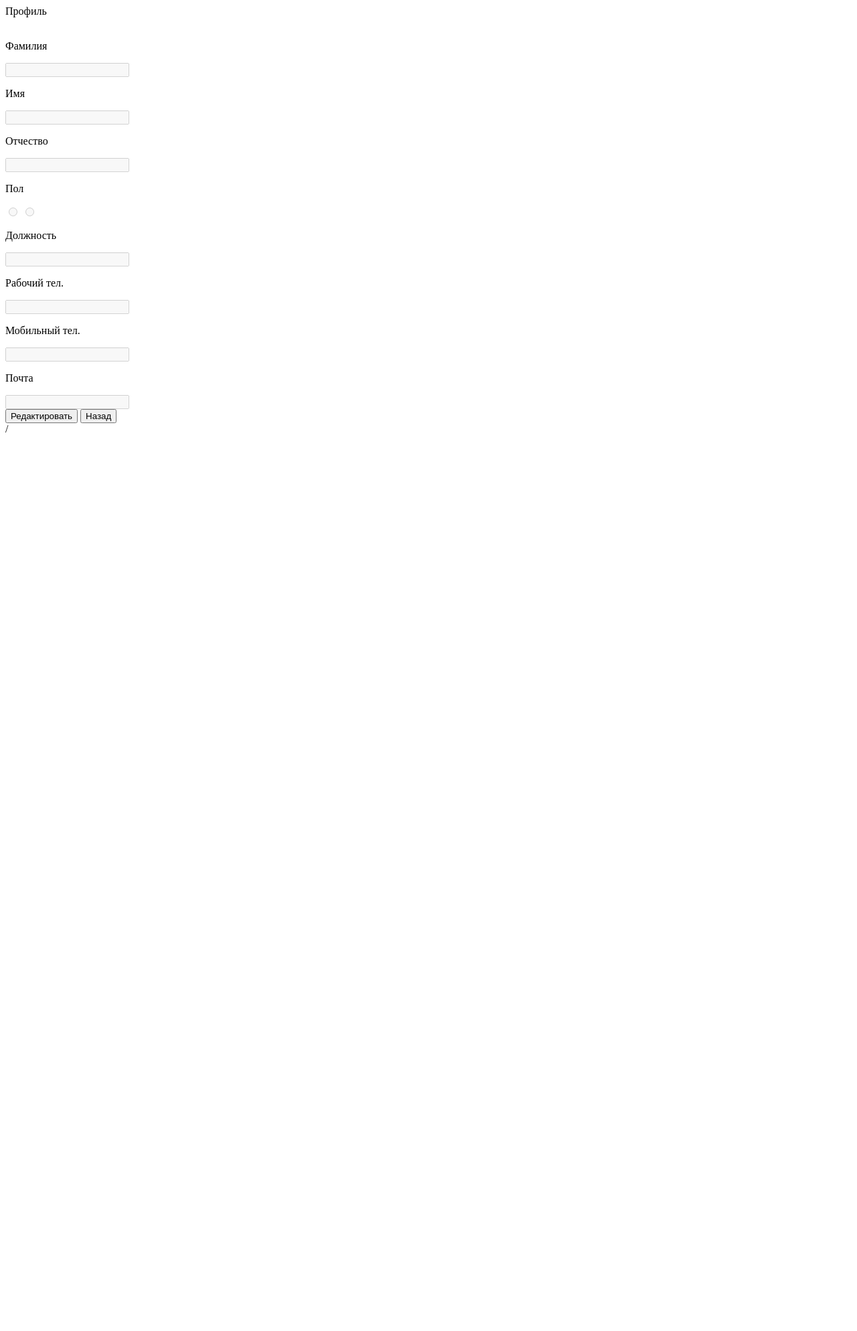
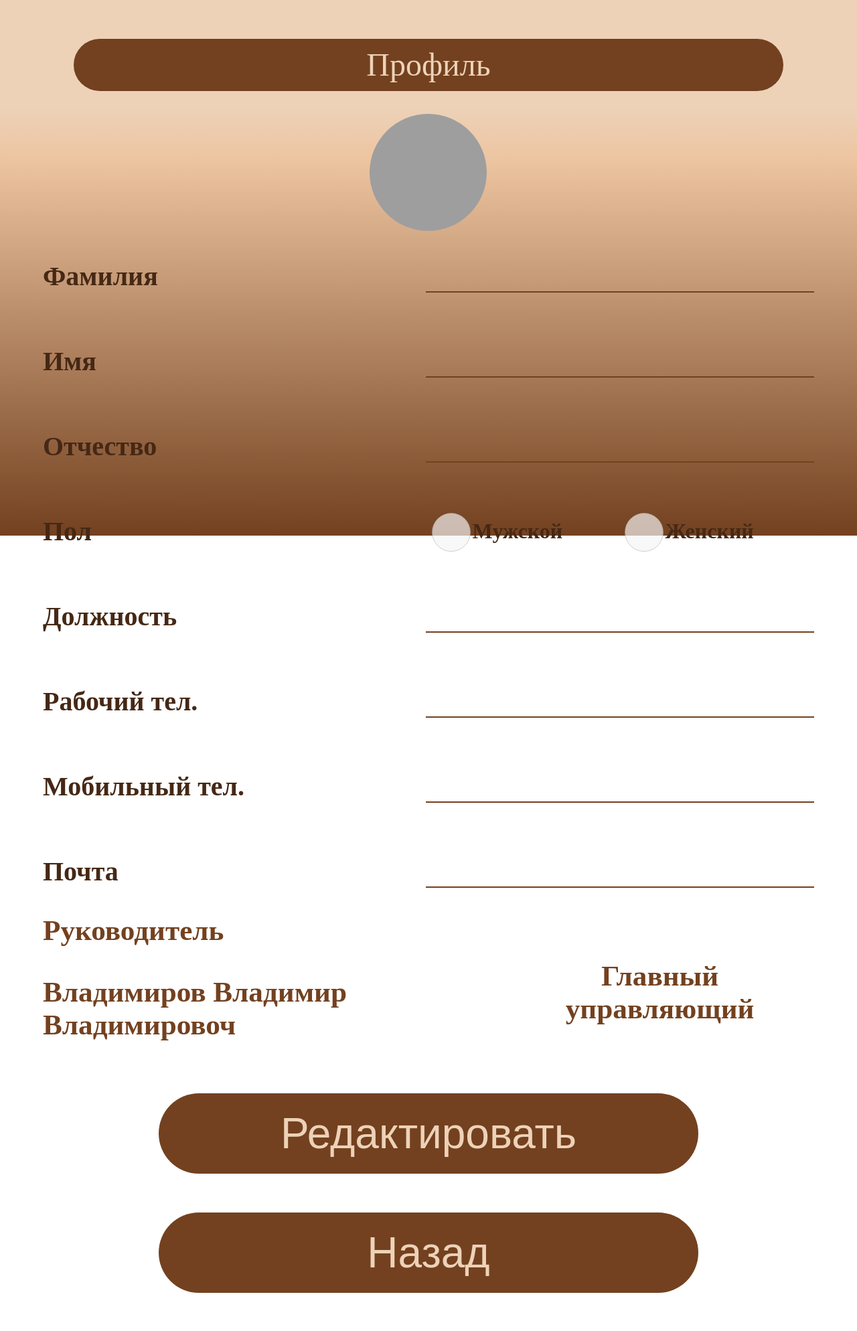
Before and after one commit to Baohas/kotocafe, a Flask app: page /profile in a window 1280 px wide. Shown: the whole page at 67% size. Before the commit the page ends 646 px from the top, so only its background shows below. Run offline with Flask 3, Linux system fonts and the light colour scheme; the visitor is signed in with stand-in values (Sample User, id 1); grey boxes are pictures that could not be loaded.

Commit message:
80% complete dashboard Completed profile template Next: edit profile + link with DB

```diff
--- a/DB_utils.py
+++ b/DB_utils.py
@@ -190,6 +190,7 @@ def get_user_data(login):
             SELECT * FROM Sotrudnik WHERE ID = ?
         ''', (data['ID_Sotrudnik'],)).fetchone()
     data['Family'],data['Name'],data['Otchestvo'],data['Phone'], data['Work_phone'],data['Email'], data['ID_Role'],data['ID_Doljnost'],data['ID_Pol'] = x[1],x[2],x[3],x[4],x[5],x[6],x[7],x[8],x[9]
+    data['avatar_url'] = "user_avatar.png"
     connection.close()
     return data
 #endregion
--- a/static/profile.css
+++ b/static/profile.css
@@ -12,3 +12,72 @@ body{
   background-position: center center;
   display:flex; flex-direction: column; align-items:center; justify-content:center;
 }
+.container{
+  width: 90%; height: 100vh;
+  display: flex; flex-direction: column; align-items: center;
+  text-align: center;
+}
+.title{
+  background-color: rgb(115, 65, 31); width: 90%;
+  font-size: 3em; padding: 1%; margin-top: 5%; color: #EDD2B8;
+  border: none; border-radius: 50px;
+}
+.photo_block{
+  width: 20%; margin-top: 3%;
+}
+.user_avatar{
+  width: 175px; height: 175px; border-radius: 50%;
+}
+form{
+  width: 100%;
+}
+.input_block{
+  width: 100%; display: flex; flex-direction: row; align-items: center;
+  justify-content: space-between;
+}
+.name{
+  font-size: 2.5em; font-weight: 900; color:rgb(69, 40, 21);
+}
+input{
+  width: 50%;font-size: 2.5em; background-color: transparent; border: none;
+  color:#73411F; text-align: left; border-bottom: 2px solid #73411F;
+}
+.gender_block{
+  width: 50%; display: flex; flex-direction: row; justify-content: space-between;
+  align-items: center;
+}
+input[type=radio]{
+  width: 20%;
+}
+.block{
+  width: 50%; display: flex; flex-direction: row;
+  font-size: 2em; text-align: left; color:rgb(69, 40, 21); font-weight: 900;
+}
+.master_info{
+  color:#73411F; font-weight: 900;
+  width: 100%; display: flex; flex-direction: row; align-items: center;
+  justify-content: space-between; text-align: left; font-size: 1.5em;
+}
+.dop{
+  display: flex; flex-direction: column; align-items: center;text-align: left;
+  width: 40%; padding:0; font-size:1.8em;
+}
+.doljnost{
+  text-align: left; width: 100%; margin:0;
+}
+.master_FIO{
+  text-align: left; width: 100%;
+}
+.useless_info{
+  width: 40%; padding:0; font-size: 1.8em; text-align: center;
+}
+.buttons{
+  width: 100%; display: flex; flex-direction: column; align-items: center;
+  margin-top: 3%;
+}
+a{width: 100%;}
+.btn{
+  font-size: 4em; width: 70%; padding: 2% 5%; margin-bottom: 5%;
+  border: none; background-color: rgb(115,65,31);
+    color: #edd2b8; border-radius: 100px;
+}
--- a/templates/profile.html
+++ b/templates/profile.html
@@ -2,13 +2,14 @@
 <html lang="en">
 <head>
     <meta charset="UTF-8">
-    <title>Title</title>
+    <title>Профиль</title>
+  <link rel="stylesheet" href="{{url_for('static', filename='profile.css')}}">
 </head>
 <body>
   <div class="container">
     <div class="title">Профиль</div>
     <div class="photo_block">
-      <img class="user_avatar" src="{{session['Data']['avatar_url']}}">
+      <img class="user_avatar" src="static/{{session['Data']['avatar_url']}}">
     </div>
     <form>
 
@@ -30,8 +31,15 @@
       <div class="input_block">
         <p class="name">Пол</p>
         <div class="gender_block">
-          <input type="radio" value="Мужской" disabled>
-          <input type="radio" value="Женский" disabled>
+          <div class="block">
+            <input type="radio" value="" disabled>
+            <p class="block_text">Мужской</p>
+          </div>
+          <div class="block">
+            <input type="radio" value="" disabled>
+            <p class="block_text">Женский</p>
+          </div>
+
         </div>
       </div>
 
@@ -56,11 +64,19 @@
       </div>
     </form>
 
+    <div class="master_info">
+      <div class="master_info dop">
+        <p class="doljnost">Руководитель</p>
+        <p class="master_FIO">Владимиров Владимир Владимировоч</p>
+      </div>
+      <div class="useless_info">Главный управляющий</div>
+    </div>
+
     <div class="buttons">
-      <a onclick="edit_profile()"><button>Редактировать</button></a>
-      <a href="/dashboard"><button>Назад</button></a>
+      <a onclick="edit_profile()"><button class="btn">Редактировать</button></a>
+      <a href="/dashboard"><button class="btn">Назад</button></a>
     </div>
-/
+
   </div>
 </body>
 </html>
```
Also changed, not shown: static/user_avatar.png (added).
